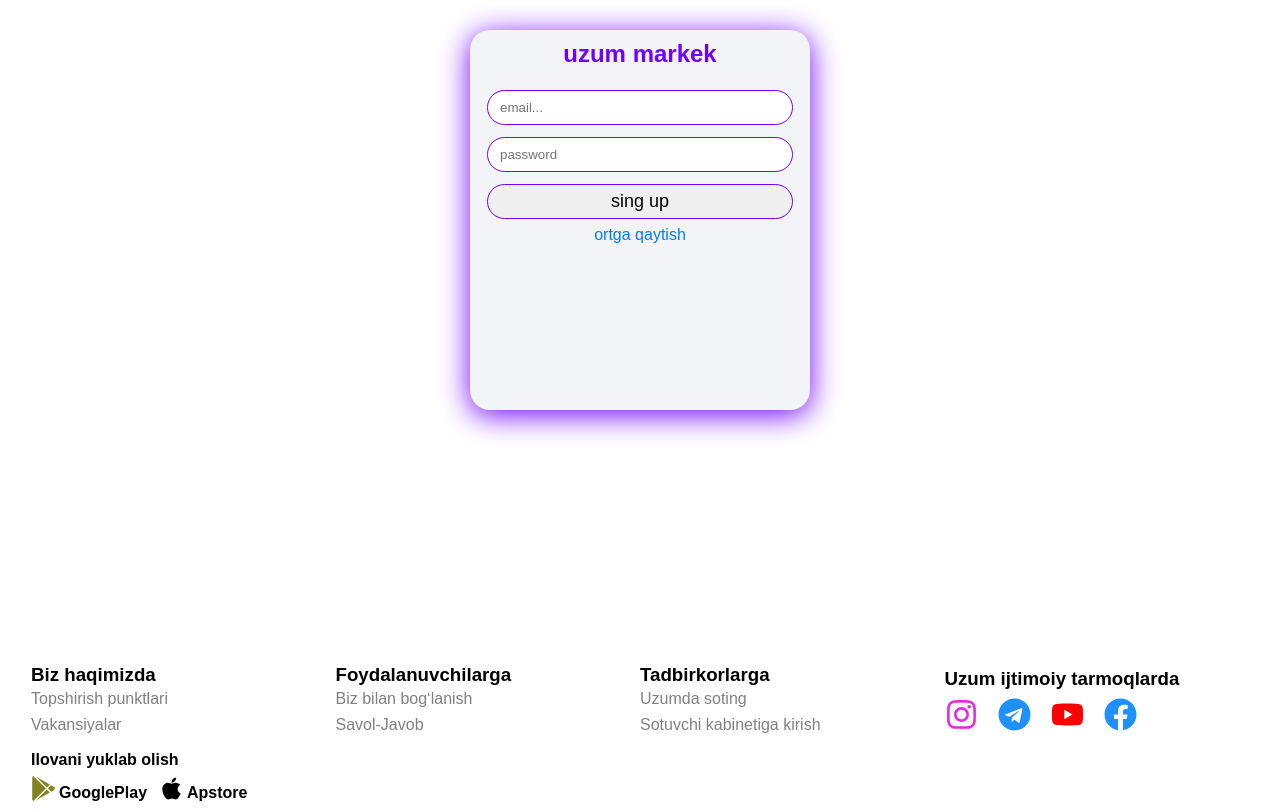
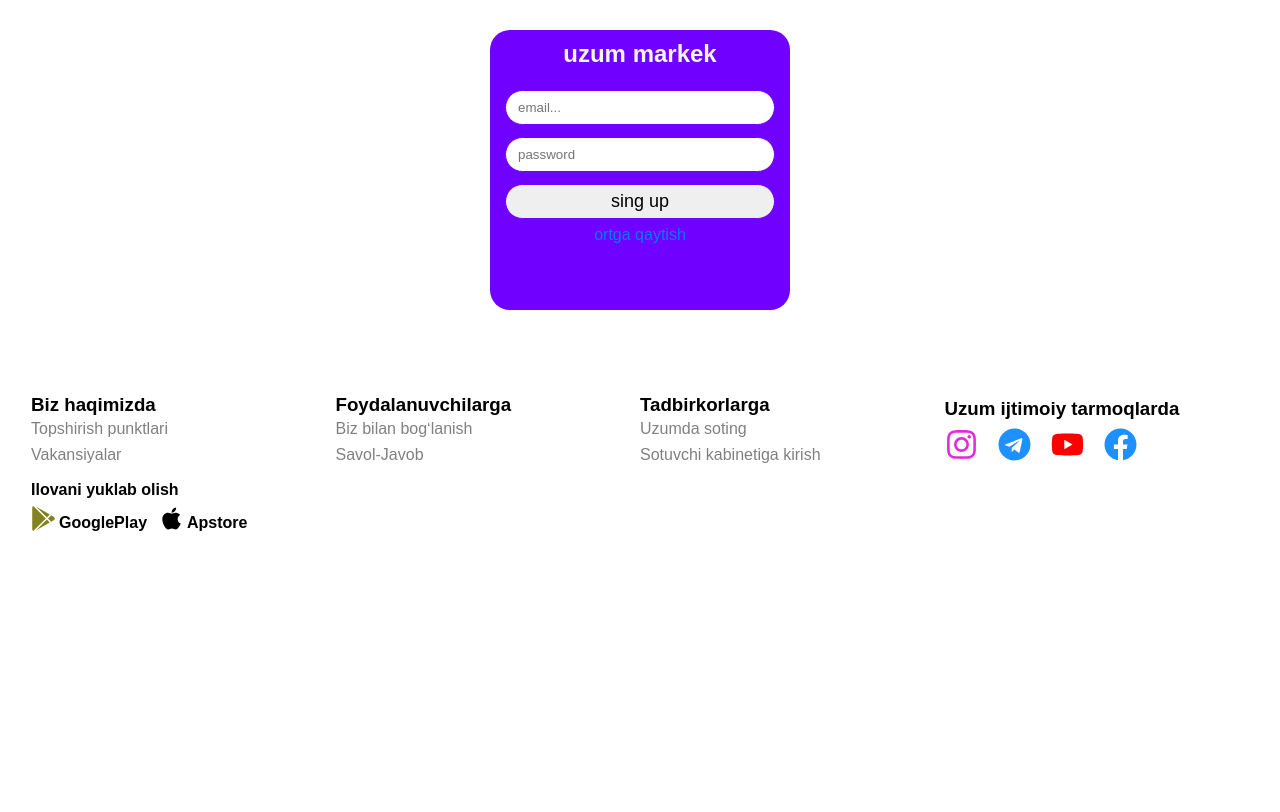
Before and after one commit to azizbek-bannaev/uzum.uz2, a React (Create React App) app: page /login in a window 1280 px wide. Built offline with nearby package versions, Linux system fonts and the light colour scheme.

Commit message:
uzum market

```diff
--- a/src/router/login/Login.css
+++ b/src/router/login/Login.css
@@ -1,17 +1,17 @@
 .login
 {
-    width: 340px;
-    height: 380px;
+    width: 300px;
+    height: 280px;
+    background: var(--bg-py);
+    text-align: center;
+    margin: 30px auto;
     border-radius: 20px;
-    margin:  30px auto 200px;
-    background: var(--bg-sy);
     line-height: 2;
-    text-align: center;
-    box-shadow: 0px 5px 30px 0px  var(--bg-py);
+
 }
 .login h2
 {
-    color: var(--bg-py);
+    color: var(--bg-sy);
     text-decoration: none;
 }
 .login input
```
